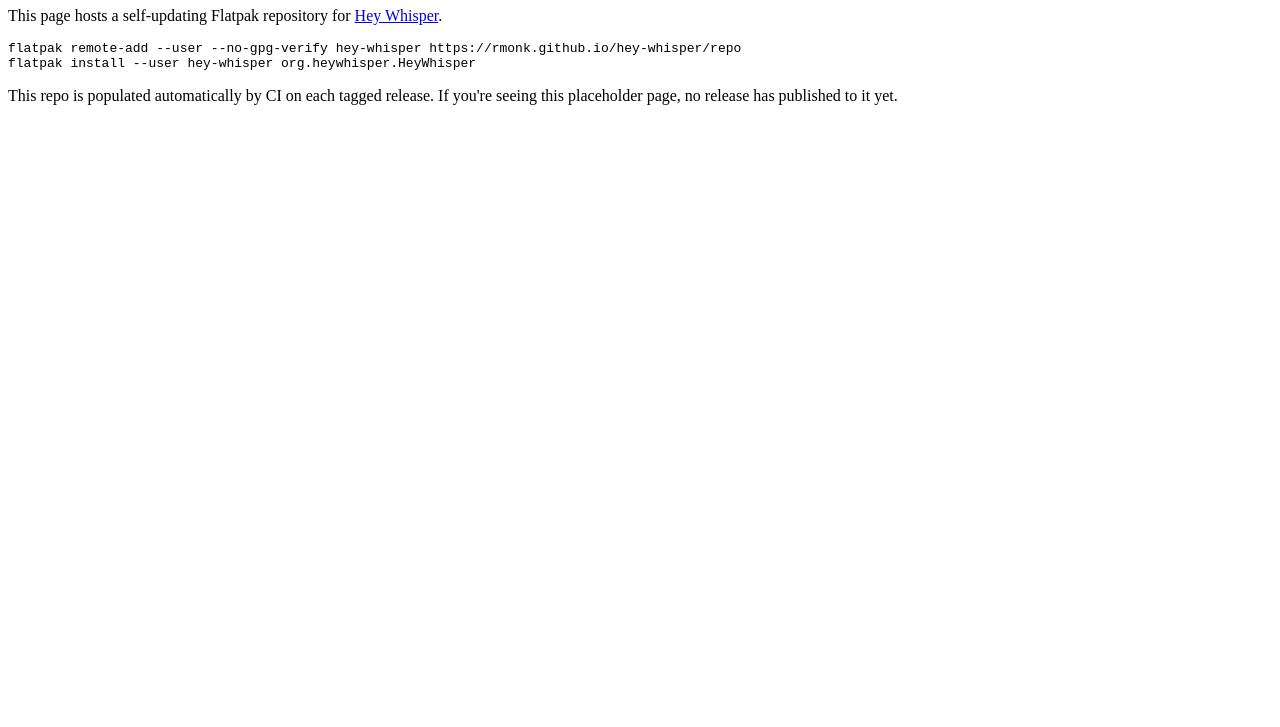
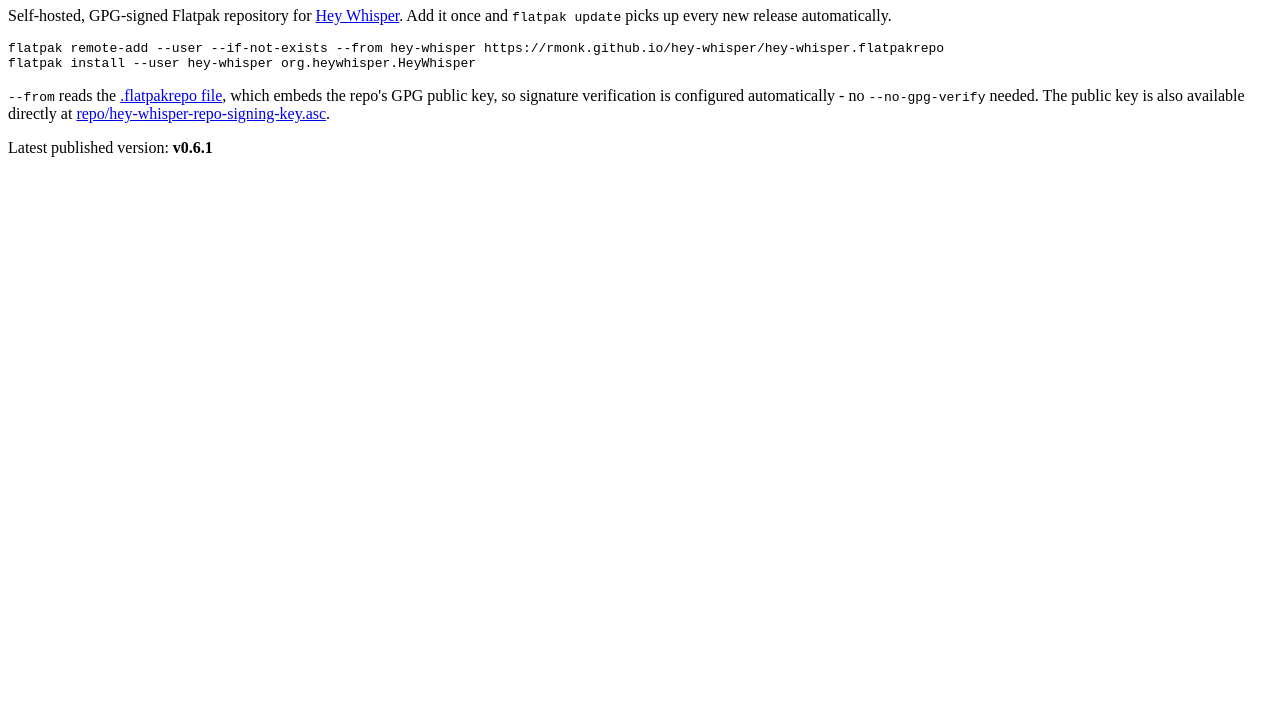
Before and after one commit to rmonk/hey-whisper, a plain HTML site: page index.html in a window 1280 px wide. Shown: the part 73-800 px from the top of the page. Drawn offline with Linux system fonts and the light colour scheme.

Commit message:
Fix stale placeholder index.html (still recommended --no-gpg-verify)

```diff
--- a/index.html
+++ b/index.html
@@ -3,13 +3,15 @@
 <head><title>Hey Whisper Flatpak Repo</title></head>
 <body>
 <h1>Hey Whisper Flatpak Repository</h1>
-<p>This page hosts a self-updating Flatpak repository for
-<a href="https://github.com/rmonk/hey-whisper">Hey Whisper</a>.</p>
-<pre>
-flatpak remote-add --user --no-gpg-verify hey-whisper https://rmonk.github.io/hey-whisper/repo
-flatpak install --user hey-whisper org.heywhisper.HeyWhisper
-</pre>
-<p>This repo is populated automatically by CI on each tagged release. If you're seeing
-this placeholder page, no release has published to it yet.</p>
+<p>Self-hosted, GPG-signed Flatpak repository for
+<a href="https://github.com/rmonk/hey-whisper">Hey Whisper</a>. Add it once and
+<code>flatpak update</code> picks up every new release automatically.</p>
+<pre>flatpak remote-add --user --if-not-exists --from hey-whisper https://rmonk.github.io/hey-whisper/hey-whisper.flatpakrepo
+flatpak install --user hey-whisper org.heywhisper.HeyWhisper</pre>
+<p><code>--from</code> reads the <a href="hey-whisper.flatpakrepo">.flatpakrepo file</a>, which embeds
+the repo's GPG public key, so signature verification is configured automatically - no
+<code>--no-gpg-verify</code> needed. The public key is also available directly at
+<a href="repo/hey-whisper-repo-signing-key.asc">repo/hey-whisper-repo-signing-key.asc</a>.</p>
+<p>Latest published version: <strong>v0.6.1</strong></p>
 </body>
 </html>
```
